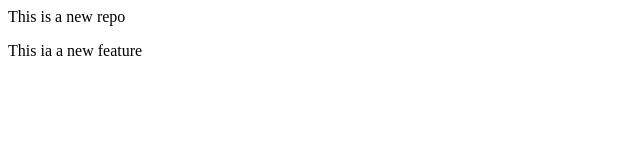
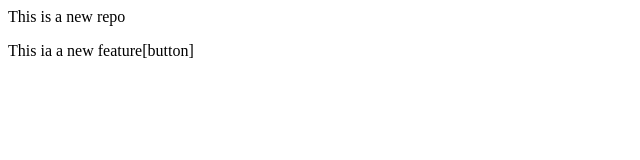
Before and after one commit to ANUSHK-24/LocalRepo, a plain HTML site: page index.html in a window 1280 px wide. Shown: the full height of the page, 0-640 px from the left. Drawn offline with Linux system fonts and the light colour scheme.

Commit message:
Add button

```diff
--- a/index.html
+++ b/index.html
@@ -1,2 +1,2 @@
 <p>This is a new repo</p>
-<p>This ia a new feature</p>
+<p>This ia a new feature[button]</p>
```
